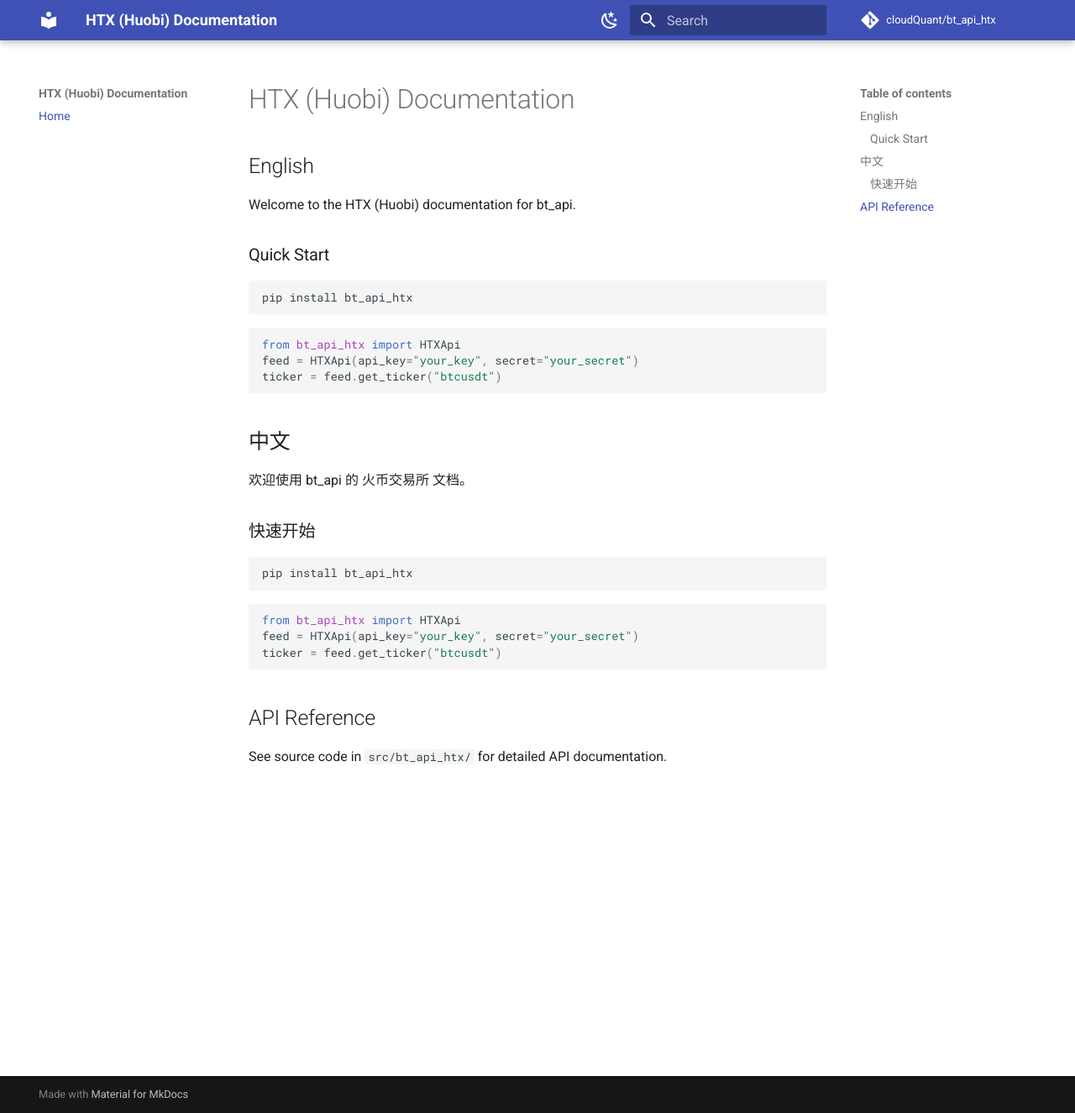
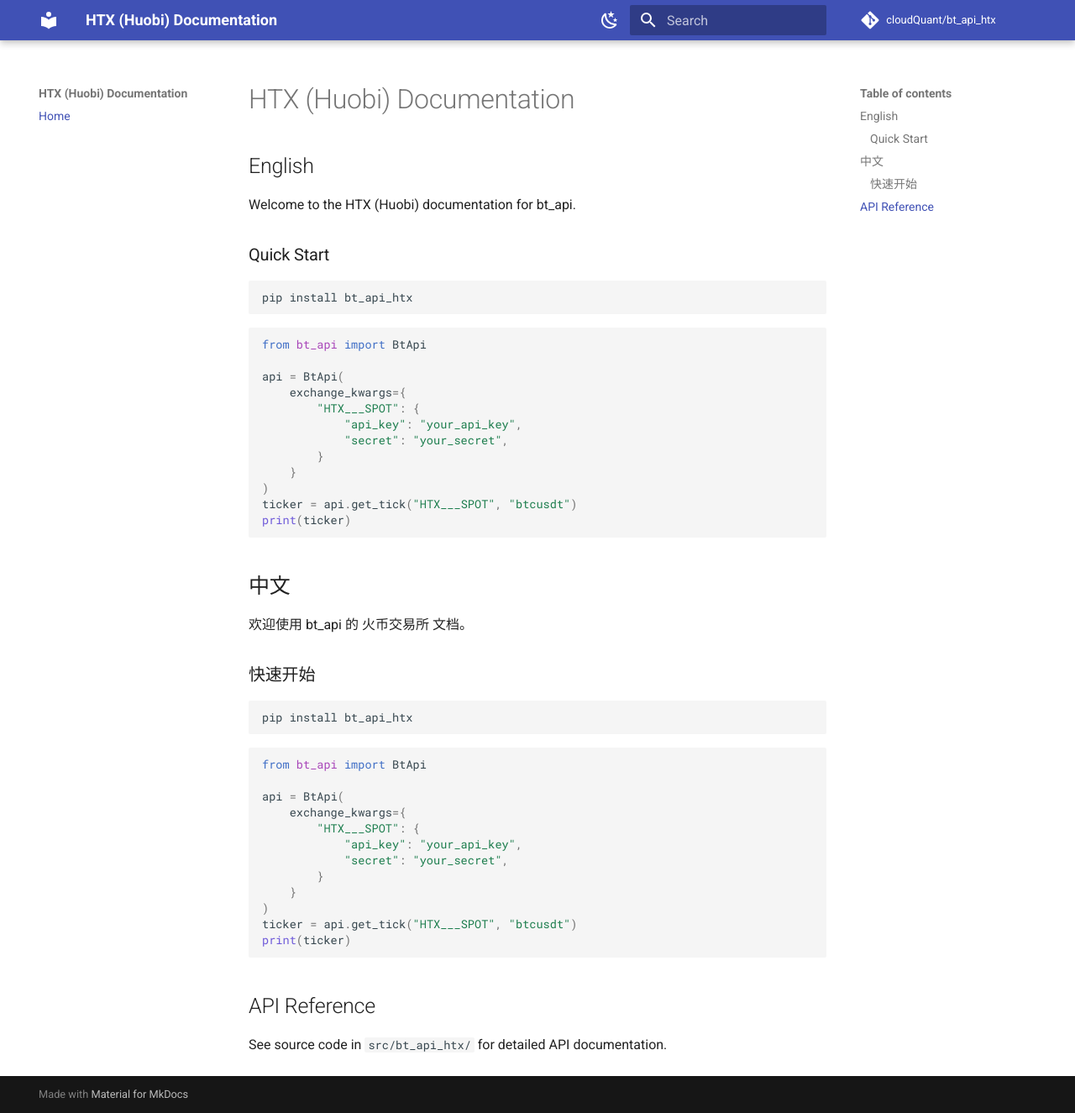
Before and after one commit to cloudQuant/bt_api_htx, an MkDocs documentation site: the page built from docs/index.md, in a window 1280 px wide and 1325 px high. Shown: the whole window at 84% size. Built offline with MkDocs 1.6.1 and Material for MkDocs 9.7.7, drawn with Linux system fonts in a browser that asks for light colours; comment, search, counter and statistics services are not loaded.

Commit message:
chore: upgrade bt_api_htx - CI/CD fixes, ruff config, bilingual docs
- CI/CD: Fix ${} to ${{}} for GitHub Actions syntax, add Python 3.13/3.14
- pyproject.toml: Add ruff config with I, UP, E, F, W, TRY003, TC rules
- README.md: Update Quick Start to use BtApi with HTX___SPOT
- docs/index.md: Update Quick Start to use BtApi with HTX___SPOT
- Fix ruff lint errors (TRY003, TC002 ignored where appropriate)
- All 50 tests pass

````diff
--- a/docs/index.md
+++ b/docs/index.md
@@ -11,9 +11,18 @@
 ```
 
 ```python
-from bt_api_htx import HTXApi
-feed = HTXApi(api_key="your_key", secret="your_secret")
-ticker = feed.get_ticker("btcusdt")
+from bt_api import BtApi
+
+api = BtApi(
+    exchange_kwargs={
+        "HTX___SPOT": {
+            "api_key": "your_api_key",
+            "secret": "your_secret",
+        }
+    }
+)
+ticker = api.get_tick("HTX___SPOT", "btcusdt")
+print(ticker)
 ```
 
 ## 中文
@@ -27,9 +36,18 @@
 ```
 
 ```python
-from bt_api_htx import HTXApi
-feed = HTXApi(api_key="your_key", secret="your_secret")
-ticker = feed.get_ticker("btcusdt")
+from bt_api import BtApi
+
+api = BtApi(
+    exchange_kwargs={
+        "HTX___SPOT": {
+            "api_key": "your_api_key",
+            "secret": "your_secret",
+        }
+    }
+)
+ticker = api.get_tick("HTX___SPOT", "btcusdt")
+print(ticker)
 ```
 
 ## API Reference
````
Also changed, not shown: README.md (+20 -6 lines), pyproject.toml (+10 -0 lines), 15 other files.
